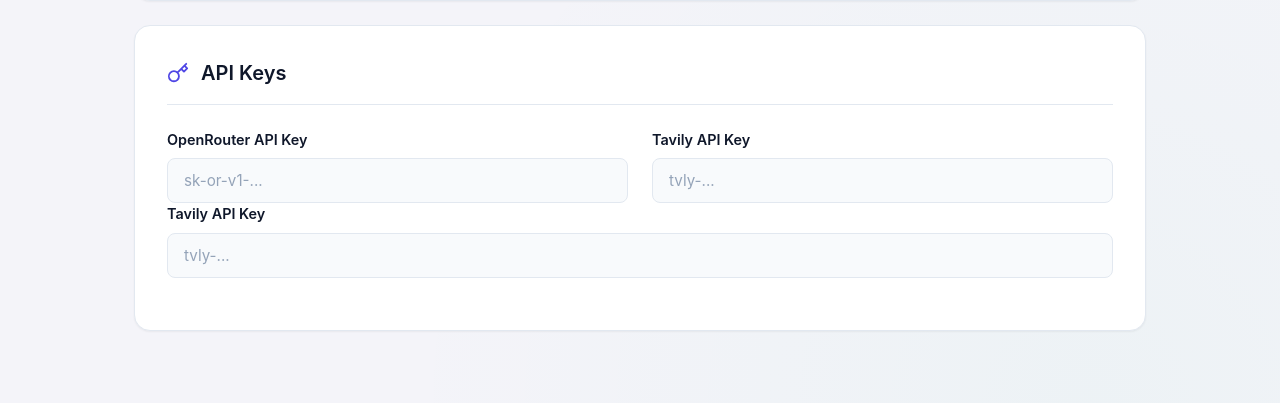
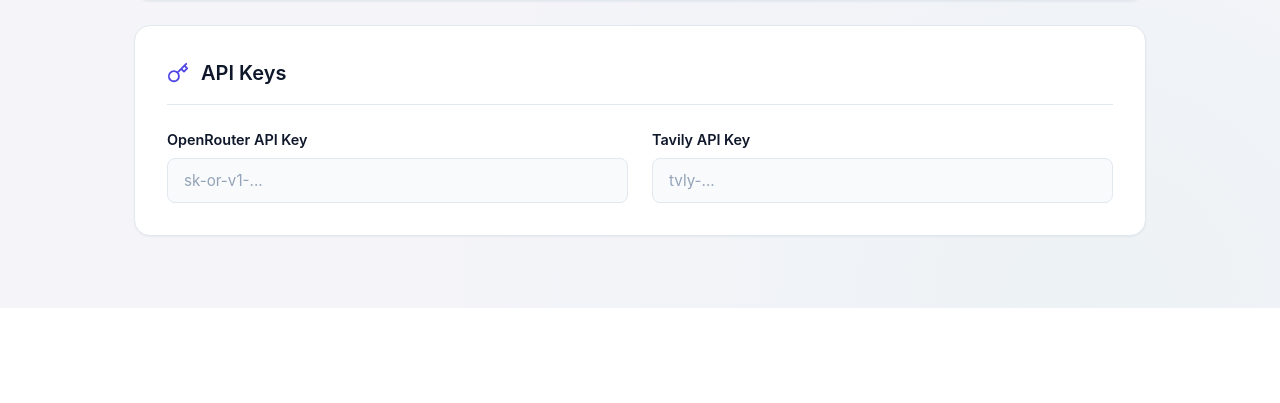
Before and after one commit to iamdeepak90/boxofficebot, a Flask app: page / in a window 1280 px wide. Shown: the part 968-1371 px from the top of the page. After the commit the page ends 1276 px from the top, so only its background shows below. Run offline with Flask 3, Linux system fonts and the light colour scheme.

Commit message:
Update settings

```diff
--- a/templates/settings.html
+++ b/templates/settings.html
@@ -519,10 +519,6 @@
                         <input type="password" id="tavily_api_key" placeholder="tvly-...">
                     </div>
                 </div>
-                <div class="input-group">
-                    <label>Tavily API Key</label>
-                    <input type="password" id="tavily_api_key" placeholder="tvly-...">
-                </div>
             </div>
         </section>
 
```
